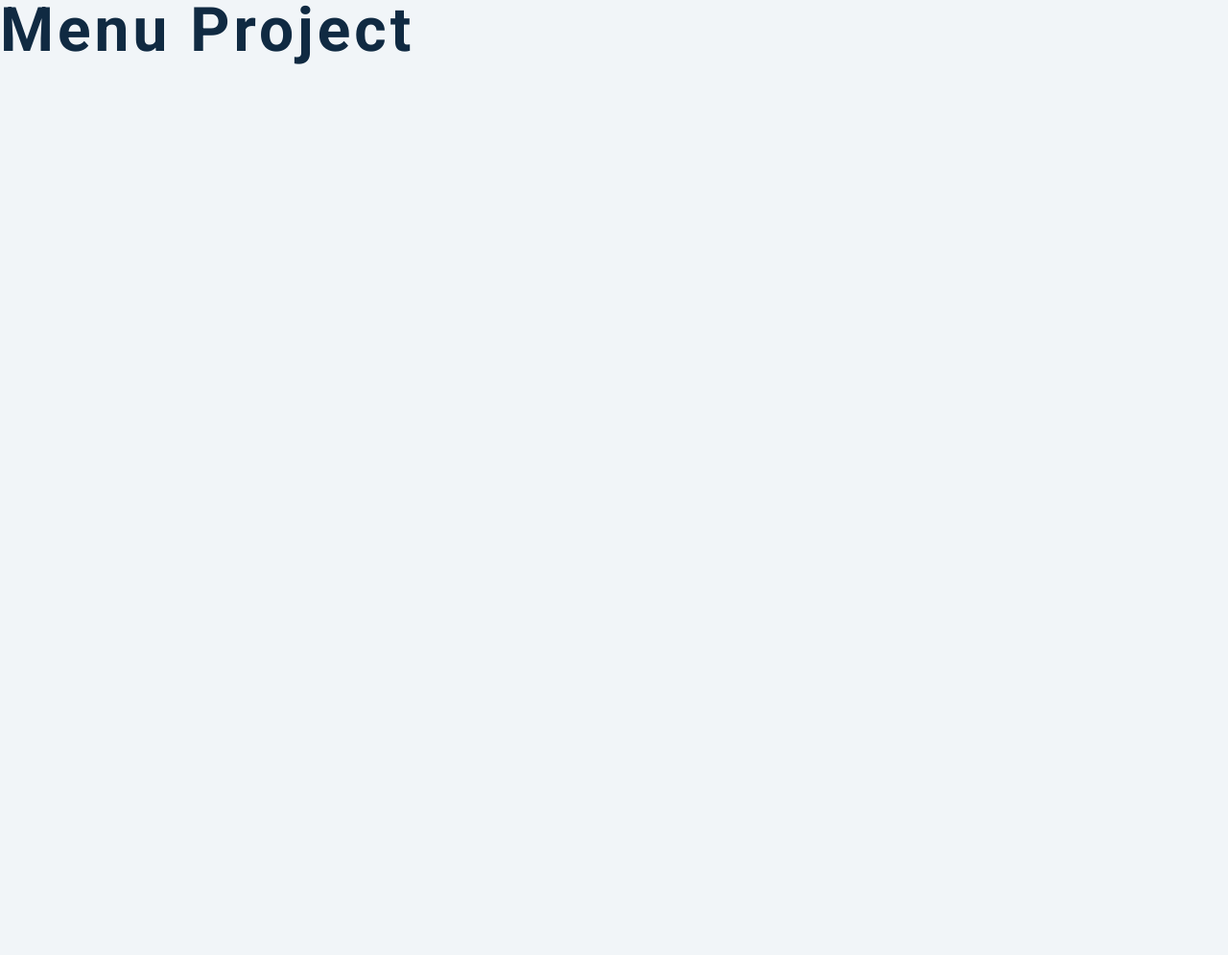
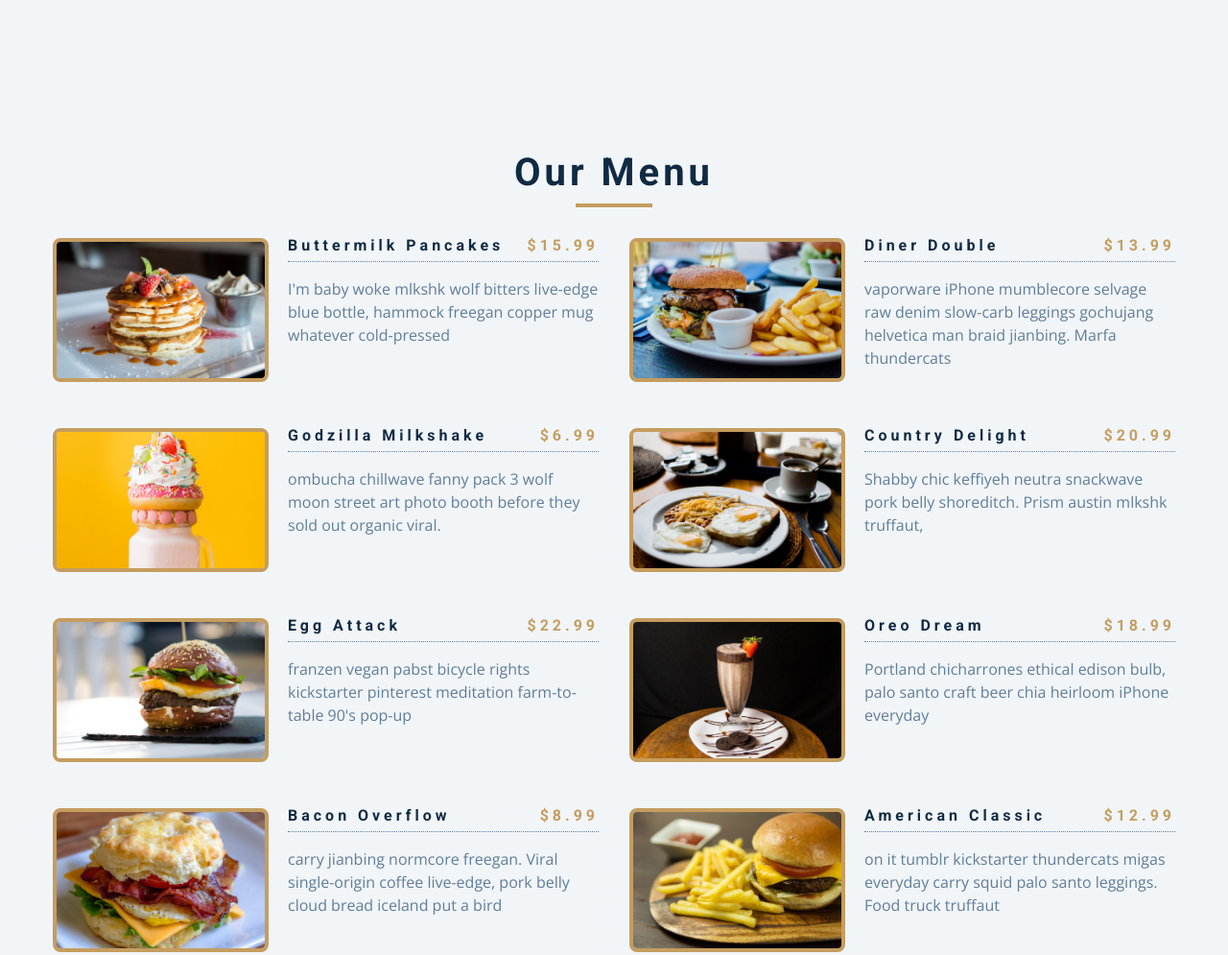
Before and after one commit to PaulKrafczuk/menu-proyect, a plain HTML site: page index.html in a window 1280 px wide. Shown: the top 995 px of the page at 96% size. Before the commit the page ends 800 px from the top, so only its background shows below. Drawn offline with nearby package versions, Linux system fonts and the light colour scheme.

Commit message:
html finished from javascript

```diff
--- a/app.js
+++ b/app.js
@@ -1,5 +1,4 @@
-const menu = [
-  {
+const menu = [{
         id: 1,
         title: "buttermilk pancakes",
         category: "breakfast",
@@ -72,3 +71,24 @@ const menu = [
         desc: `skateboard fam synth authentic semiotics. Live-edge lyft af, edison bulb yuccie crucifix microdosing.`,
     },
 ];
+
+const sectionCenter = document.querySelector('.section-center');
+
+window.addEventListener('DOMContentLoaded', function() {
+    let displayMenu = menu.map(function(item) {
+
+        return ` <article class="menu-item">
+        <img src="${item.img}" class="photo" alt=${item.title}>
+        <div class="item-info">
+            <header>
+                <h4>${item.title}</h4>
+                <h4 class="price">$${item.price}</h4>
+            </header>
+            <p class="item-text">${item.desc}</p>
+        </div>
+    </article>`;
+    })
+
+    displayMenu = displayMenu.join("");
+    sectionCenter.innerHTML = displayMenu;
+});
--- a/index.html
+++ b/index.html
@@ -1,20 +1,44 @@
 <!DOCTYPE html>
 <html lang="en">
-  <head>
+
+<head>
     <meta charset="UTF-8" />
     <meta name="viewport" content="width=device-width, initial-scale=1.0" />
     <title>Starter</title>
     <!-- font-awesome -->
-    <link
-      rel="stylesheet"
-      href="https://cdnjs.cloudflare.com/ajax/libs/font-awesome/5.14.0/css/all.min.css"
-    />
+    <link rel="stylesheet" href="https://cdnjs.cloudflare.com/ajax/libs/font-awesome/5.14.0/css/all.min.css" />
     <!-- styles -->
     <link rel="stylesheet" href="styles.css" />
-  </head>
-  <body>
-    <h1>menu project</h1>
+</head>
+
+<body>
+    <section class="menu"></section>
+    <!--title-->
+    <div class="title">
+        <h2>Our menu</h2>
+        <div class="underline"></div>
+    </div>
+
+    <!--Filter buttons-->
+    <!--menu items-->
+    <div class="section-center">
+        <!--single item-->
+        <article class="menu-item">
+            <img src="./menu-item.jpeg" class="photo" alt="menu item">
+            <div class="item-info">
+                <header>
+                    <h4>Buttermilk pancake</h4>
+                    <h4 class="price">$15</h4>
+                </header>
+                <p class="item-text">Lorem ipsum dolor sit amet consectetur adipisicing elit. Quaerat soluta odit dolorum doloribus ratione. Dolor facilis non enim commodi perferendis?</p>
+            </div>
+        </article>
+        <!--end of single item-->
+
+    </div>
+
     <!-- javascript -->
     <script src="app.js"></script>
-  </body>
+</body>
+
 </html>
```
Lines whose indentation alone changed are shown as unchanged.
